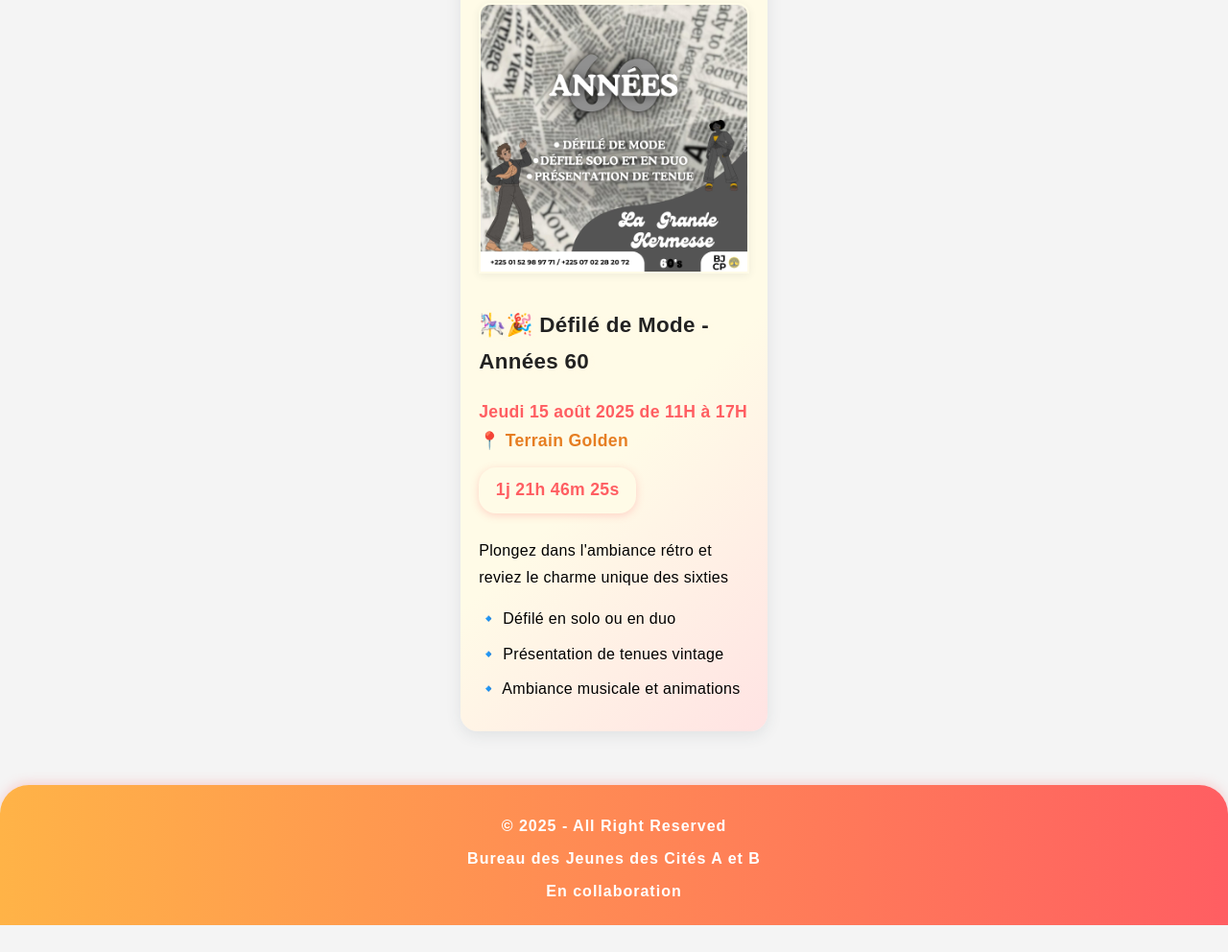
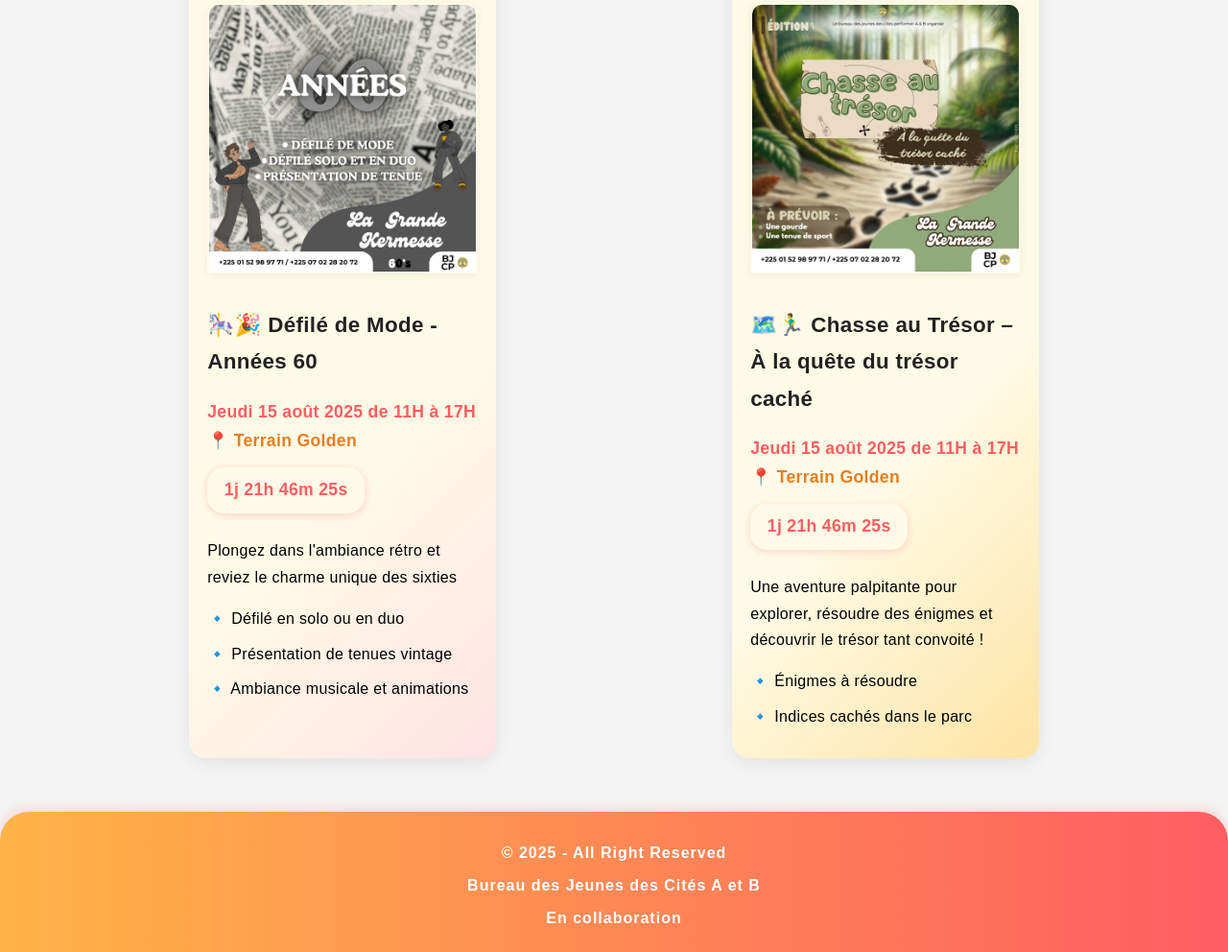
Before and after one commit to Yunki0/event-BJCP, a plain HTML site: page src/pages/annee-60.html in a window 1280 px wide. Shown: the part 225-1217 px from the top of the page at 96% size. Before the commit the page ends 1189 px from the top, so only its background shows below. Drawn offline with Linux system fonts and the light colour scheme; a web font is replaced by a local one.

Commit message:
New Event Chase

```diff
--- a/src/pages/annee-60.html
+++ b/src/pages/annee-60.html
@@ -50,6 +50,19 @@
                     <li>🔹 Ambiance musicale et animations</li>
                 </ul>
             </article>
+             <article class="event-chasse">
+                <img src="../Images/la-chasse.jpg" alt="la chasse" class="event-img">
+                <h2>🗺️🏃‍♂️ Chasse au Trésor – À la quête du trésor caché</h2>
+                <h3>Jeudi 15 août 2025 de 11H à 17H<br><span class="lieu">📍 Terrain Golden</span></h3>
+                <div class="countdown" data-date="2025-08-15T11:00:00"></div>
+                <p>
+                    Une aventure palpitante pour explorer, résoudre des énigmes et découvrir le trésor tant convoité !
+                </p>
+                <ul>
+                    <li>🔹 Énigmes à résoudre</li>
+                    <li>🔹 Indices cachés dans le parc</li>
+                </ul>
+            </article>
         </section>
     </main>
     <footer>
--- a/src/styles/main.css
+++ b/src/styles/main.css
@@ -71,6 +71,11 @@ h1 {
 .event-annees-60 {
     border-top: 6px solid #b7ffed; /* Vert menthe */
     background: linear-gradient(135deg, #fffbe7 60%, #ffe3e3 100%);
+}
+
+.event-chasse {
+    border-top: 6px solid #b4ffa5; /* Vert d'eau */
+    background: linear-gradient(135deg, #fffbe7 60%, #ffe3a3 100%);
 }
 
 .event-list {
```
Also changed, not shown: src/Images/la-chasse.jpg (added).
